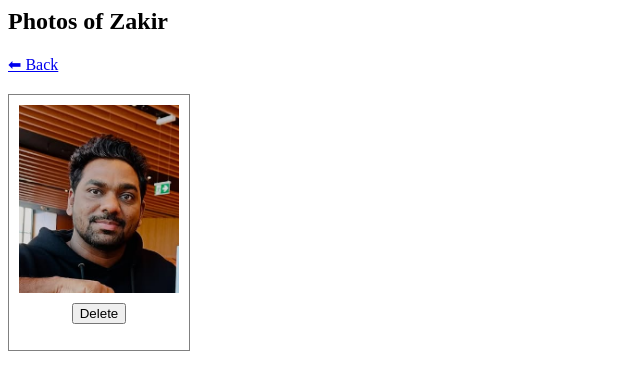
After one commit to omkar142web/face-app, a Flask app: a page that uses templates/person.html in a window 1280 px wide. The commit adds this page. Shown: the top 390 px of the page, without its empty margins (0-640 px from the left). Run offline with Flask 3, Linux system fonts and the light colour scheme; data comes from the database, SQL or seed files in the repository; both versions use the stored data as it was after the commit.

Commit message:
seperate page for persons

```diff
--- a/app.py
+++ b/app.py
@@ -231,6 +231,34 @@ def delete_person_route():
     delete_person(name)
     return "Person deleted successfully"
 
+@app.route("/person/<name>")
+def view_person(name):
+    import urllib.parse
+    decoded_name = urllib.parse.unquote(name)
+
+    faces = get_all_faces()
+
+    images = []
+    for _, n, img, _ in faces:
+        if n.lower().strip() == decoded_name.lower().strip():
+            images.append(img)
+
+    return render_template("person.html", name=decoded_name, images=images)
+
+
+from database import delete_face_by_image
+
+@app.route("/delete-photo", methods=["POST"])
+def delete_photo():
+    image_path = request.form["image"]
+
+    if os.path.exists(image_path):
+        os.remove(image_path)
+
+    delete_face_by_image(image_path)
+
+    return redirect(request.referrer)
+
 
 
 if __name__ == "__main__":
--- a/database.py
+++ b/database.py
@@ -1,6 +1,19 @@
+import json
 import sqlite3
-import json
 import os
+
+# 🔥 Use ONLY ONE DATABASE everywhere
+DB = os.path.join(os.path.dirname(__file__), "models.db")
+
+
+def delete_face_by_image(image_path):
+    conn = sqlite3.connect(DB)
+    cur = conn.cursor()
+
+    cur.execute("DELETE FROM faces WHERE image_path=?", (image_path,))
+    conn.commit()
+    conn.close()
+
 
 # Database file name
 DB = "models.db"
--- /dev/null
+++ b/templates/person.html
@@ -0,0 +1,28 @@
+<h2>Photos of {{ name }}</h2>
+
+<a href="/search">⬅ Back</a>
+
+<div style="display:flex;flex-wrap:wrap;gap:15px;margin-top:20px">
+
+{% for img in images %}
+  <div style="border:1px solid gray;padding:10px;text-align:center">
+
+    <img src="/{{ img }}" width="160"><br>
+
+    <form action="/delete-photo" method="POST" style="margin-top:10px">
+      <input type="hidden" name="image" value="{{ img }}">
+      <button type="submit">Delete</button>
+    </form>
+
+  </div>
+{% endfor %}
+</div>
+
+{% if images|length == 0 %}
+  <h3>No photos stored for this person 🙃</h3>
+{% endif %}
+
+
+<!-- {% for img in images %}
+    <img src="/{{ img }}" width="160">
+{% endfor %} -->
--- a/templates/search.html
+++ b/templates/search.html
@@ -37,7 +37,10 @@ document.getElementById("form").onsubmit = async (e)=>{
   list.innerHTML += `
     <div style="margin:10px;padding:10px;border:1px solid gray">
       <img src="/${p.image}" width="120"><br>
-      <b>${p.name}</b><br>
+      <a href="/person/${p.name}">
+        <b>${p.name}</b>
+       </a><br>
+
       Confidence: ${p.confidence}%<br>
 
       <button onclick="deleteFace('${p.image}')">
```
Also changed, not shown: faces/950b136b-1042-49ec-82dc-9ccdc057aa78.jpg (added), faces/Anushka_4ac57108-6d31-4267-a15a-60cd09d8797f.jpg (deleted), faces/Anushka_5fa0f416-a311-49e8-b849-41c578eda8b8.jpg (deleted), faces/Anushka_70f21313-75ae-4db9-8b84-760e1f8837e3.jpg (deleted), faces/Anushka_754c5b72-9b95-45d7-b2b1-450434284a9e.jpg (deleted), faces/Anushka_b9aeac29-bfdb-499d-8406-285aa05b5154.jpg (deleted), faces/Anushka_c43fcd7c-0877-48a9-9f40-6ebc10b44c01.jpg (deleted), faces/Anushka_ca64b57d-8c6b-40a8-9962-8b92d03b9935.jpg (deleted), faces/Anushka_db6d800f-a42a-4985-af7e-d3ba89321151.jpg (deleted), faces/Anushka_f00db408-0fc6-41a5-bf5f-ad6d8574a132.jpg (deleted), faces/janvi/Screenshot 2025-12-29 003016.png (deleted), faces/janvi/Screenshot 2025-12-29 003035.png (deleted), faces/janvi/Screenshot 2025-12-29 003048.png (deleted), models.db, 1 more files.
